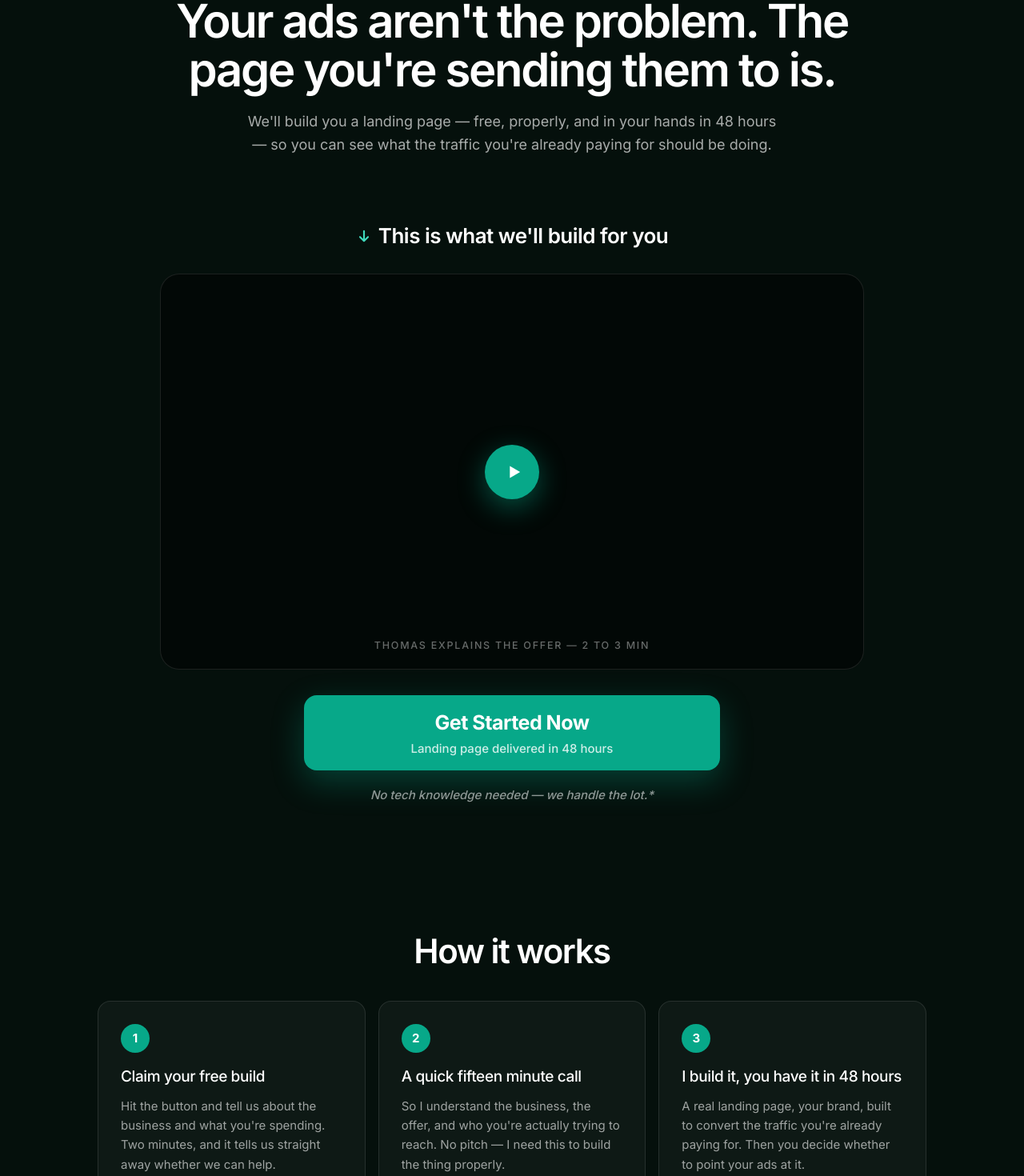
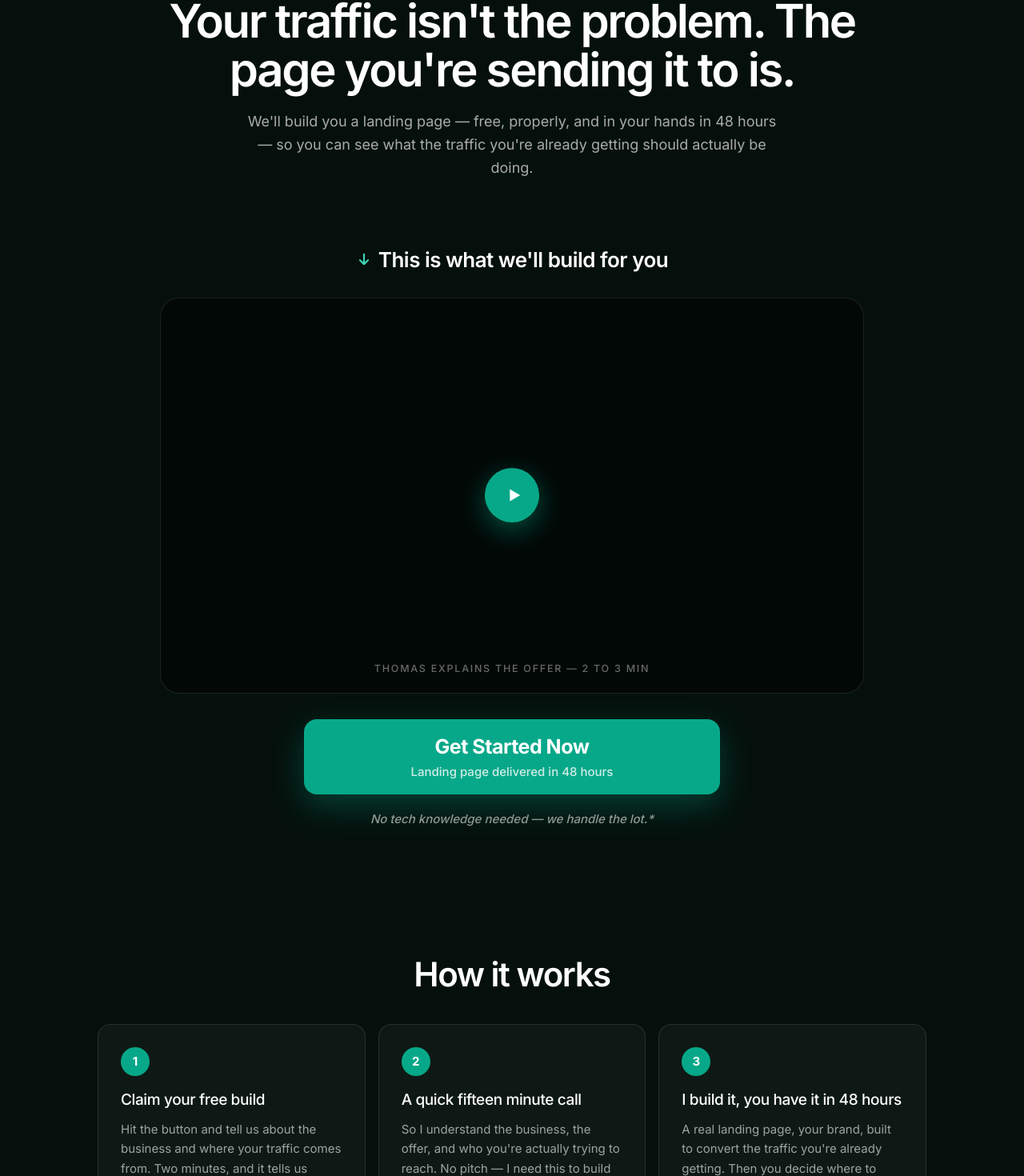
Before and after one commit to rankify-ops/rankify-com-au, a Next.js app: page /free-landing-page in a window 1280 px wide. Shown: the part 139-1609 px from the top of the page at 80% size. Built offline with nearby package versions, Linux system fonts and the light colour scheme.

Commit message:
Funnel B hero: traffic, not ads — they may not be running any yet

```diff
--- a/src/app/free-landing-page/page.tsx
+++ b/src/app/free-landing-page/page.tsx
@@ -4,7 +4,9 @@ import { DarkFunnelPage, type FunnelConfig } from "@/components/landing/DarkFunn
 /**
  * Funnel B — the landing page offer.
  *
- * Audience: businesses already spending on ads whose page isn't converting.
+ * Audience: businesses whose page isn't converting the traffic they get —
+ * paid, organic or referral. Deliberately not ads-specific: plenty of them
+ * aren't running ads yet, and that's the upsell after the build lands.
  * Free asset: a landing page in 48 hours. Paid outcome: the build plus the ad
  * setup with Adalytical.
  *
@@ -14,7 +16,7 @@ import { DarkFunnelPage, type FunnelConfig } from "@/components/landing/DarkFunn
 export const metadata: Metadata = {
   title: "Free Landing Page in 48 Hours | Rankify",
   description:
-    "Already spending on ads? We'll build you a landing page in 48 hours, free, so you can see what the traffic you're already paying for should be doing.",
+    "We'll build you a landing page in 48 hours, free, so you can see what the traffic you're already getting should actually be doing.",
   robots: { index: false, follow: true },
   alternates: { canonical: "/free-landing-page" },
 };
@@ -26,9 +28,9 @@ const CFG: FunnelConfig = {
   ctaMicro: "Landing page delivered in 48 hours",
   eyebrow: "10 builds a month",
 
-  headline: "Your ads aren't the problem. The page you're sending them to is.",
+  headline: "Your traffic isn't the problem. The page you're sending it to is.",
   subhead:
-    "We'll build you a landing page — free, properly, and in your hands in 48 hours — so you can see what the traffic you're already paying for should be doing.",
+    "We'll build you a landing page — free, properly, and in your hands in 48 hours — so you can see what the traffic you're already getting should actually be doing.",
 
   videoHeading: "This is what we'll build for you",
   videoCaption: "No tech knowledge needed — we handle the lot.*",
@@ -37,7 +39,7 @@ const CFG: FunnelConfig = {
     {
       n: "1",
       h: "Claim your free build",
-      b: "Hit the button and tell us about the business and what you're spending. Two minutes, and it tells us straight away whether we can help.",
+      b: "Hit the button and tell us about the business and where your traffic comes from. Two minutes, and it tells us straight away whether we can help.",
     },
     {
       n: "2",
@@ -47,7 +49,7 @@ const CFG: FunnelConfig = {
     {
       n: "3",
       h: "I build it, you have it in 48 hours",
-      b: "A real landing page, your brand, built to convert the traffic you're already paying for. Then you decide whether to point your ads at it.",
+      b: "A real landing page, your brand, built to convert the traffic you're already getting. Then you decide where to point it."
     },
   ],
 
```
